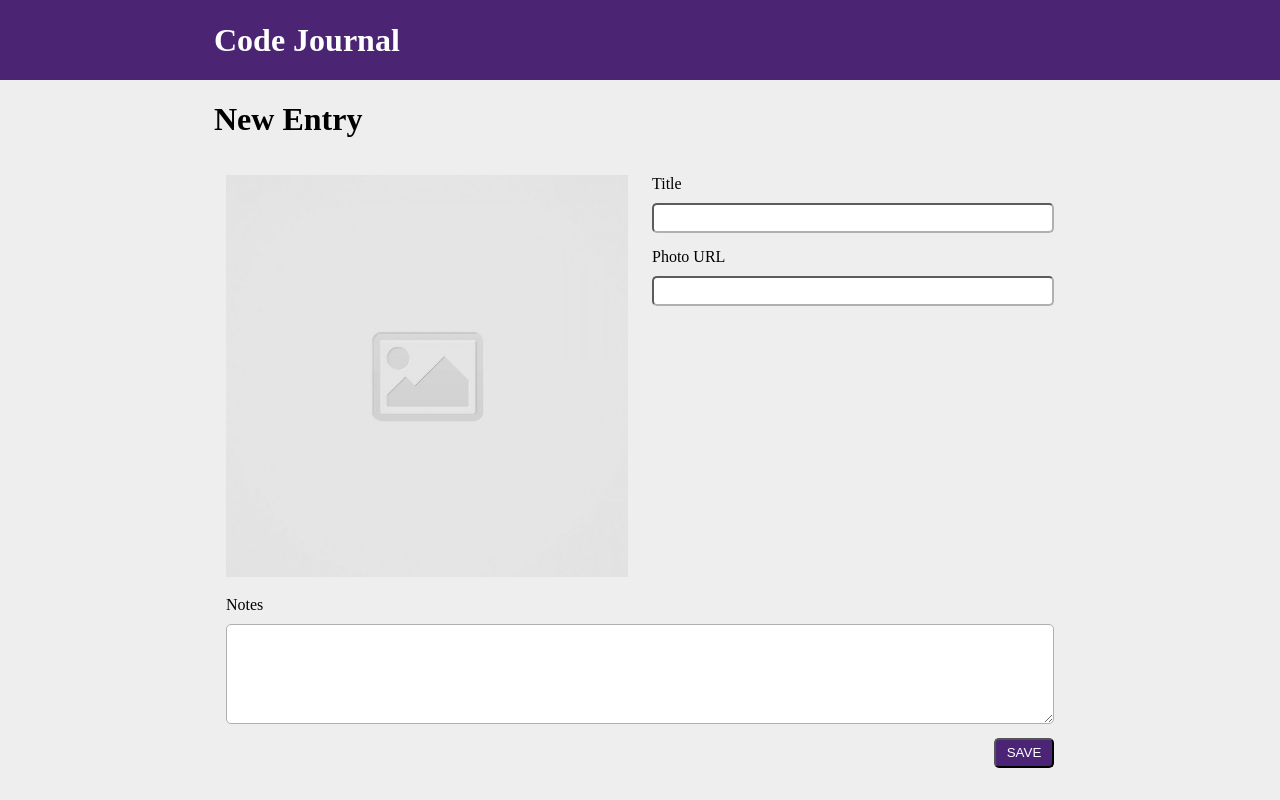
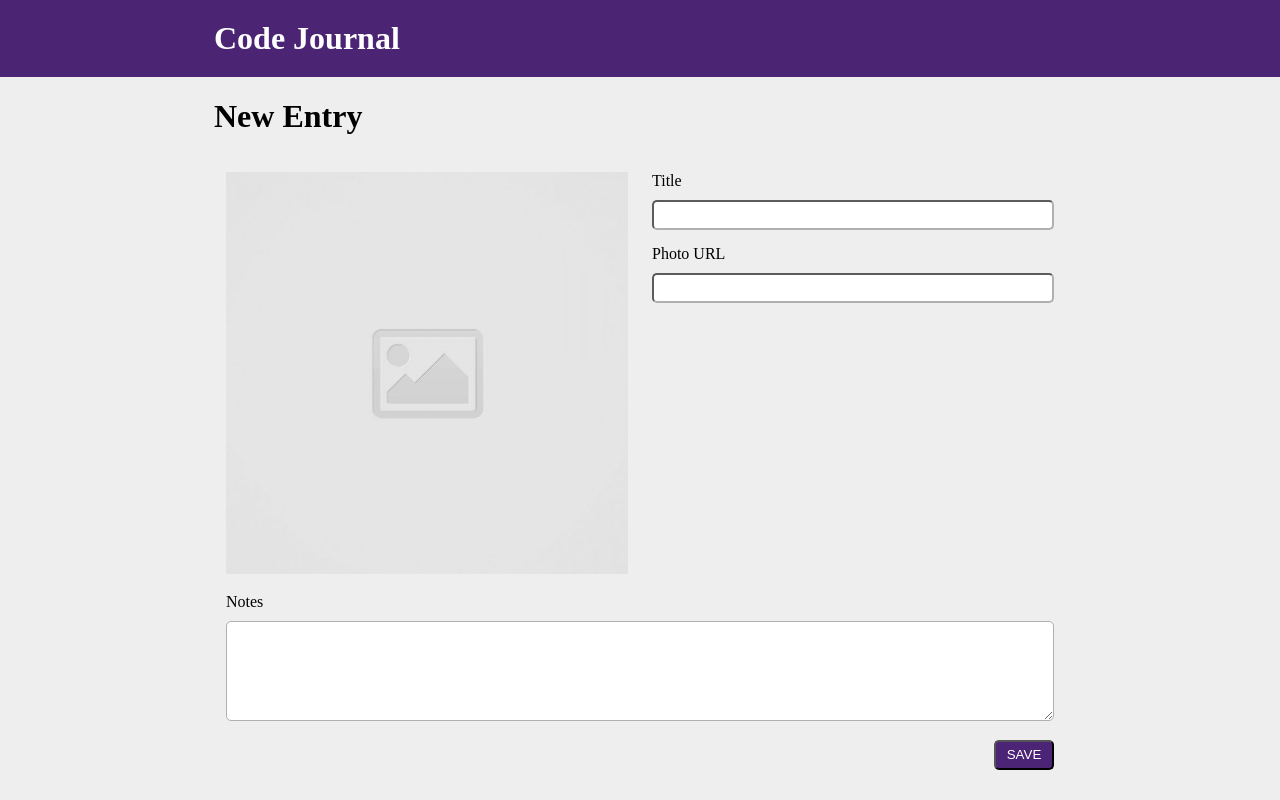
Before and after one commit to TristanChao/code-journal, a website: page index.html in a window 1280 px wide. Drawn offline with Linux system fonts and the light colour scheme.

Commit message:
modified header css, created additional layout classes, and changed margins

```diff
--- a/css/layout.css
+++ b/css/layout.css
@@ -37,6 +37,14 @@
   justify-content: flex-end;
 }
 
-.margin-top-10px {
+.margin-top-15px {
   margin-top: 15px;
 }
+
+.margin-bottom-15px {
+  margin-bottom: 15px;
+}
+
+.flex {
+  display: flex;
+}
--- a/css/styles.css
+++ b/css/styles.css
@@ -8,9 +8,12 @@ body {
 }
 
 header > .container {
-  height: 80px;
-  display: flex;
-  align-items: center;
+  padding-top: 10px;
+  padding-bottom: 10px;
+}
+
+header > .container > h1 {
+  margin: 10px 0;
 }
 
 input {
@@ -30,7 +33,6 @@ form textarea {
 }
 
 button {
-  margin: 10px 0.75rem;
   width: 60px;
   height: 30px;
   background-color: #4b2476;
--- a/index.html
+++ b/index.html
@@ -26,14 +26,14 @@
         <h1>New Entry</h1>
         <form id="entry-form">
           <div class="row">
-            <div id="img-container" class="column-half margin-top-10px">
+            <div id="img-container" class="column-half margin-top-15px">
               <img
                 src="images/placeholder-image-square.jpg"
                 alt="image placeholder icon"
                 id="entry-img" />
             </div>
             <div id="title-and-photo-url-container" class="column-half">
-              <div id="title-input-container" class="margin-top-10px">
+              <div id="title-input-container" class="margin-top-15px">
                 <div>
                   <label for="title-input">Title</label>
                 </div>
@@ -41,7 +41,7 @@
                   <input required name="title" id="title-input" />
                 </div>
               </div>
-              <div id="photo-input-container" class="margin-top-10px">
+              <div id="photo-input-container" class="margin-top-15px">
                 <div>
                   <label for="photo-url-input">Photo URL</label>
                 </div>
@@ -50,7 +50,7 @@
                 </div>
               </div>
             </div>
-            <div id="notes-container" class="column-full margin-top-10px">
+            <div id="notes-container" class="column-full margin-top-15px">
               <div>
                 <label for="notes-text-area">Notes</label>
               </div>
@@ -59,8 +59,11 @@
               </div>
             </div>
           </div>
-          <div class="row justify-end">
-            <button type="submit">SAVE</button>
+          <div class="row">
+            <div
+              class="column-full flex justify-end margin-top-15px margin-bottom-15px">
+              <button type="submit">SAVE</button>
+            </div>
           </div>
         </form>
       </div>
```
